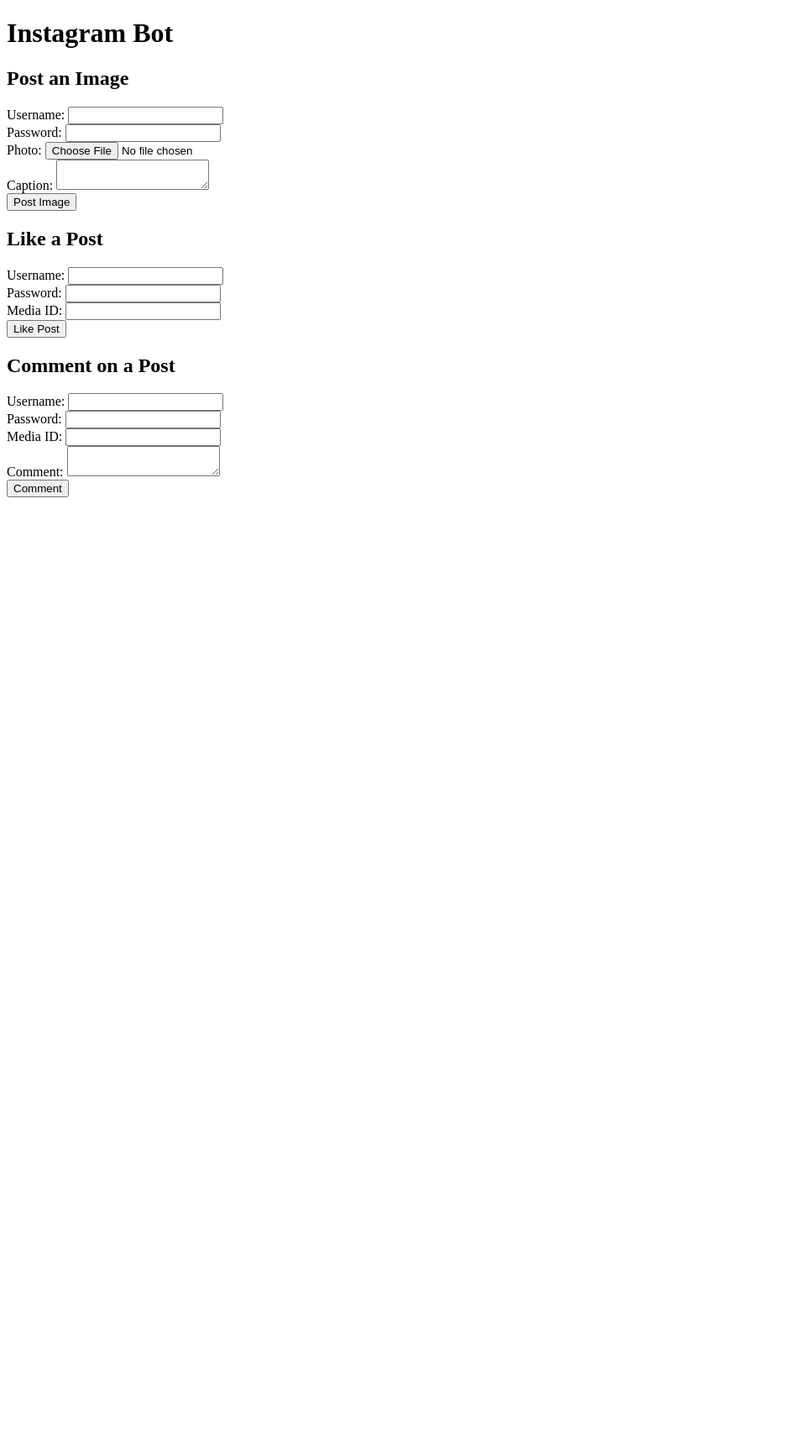
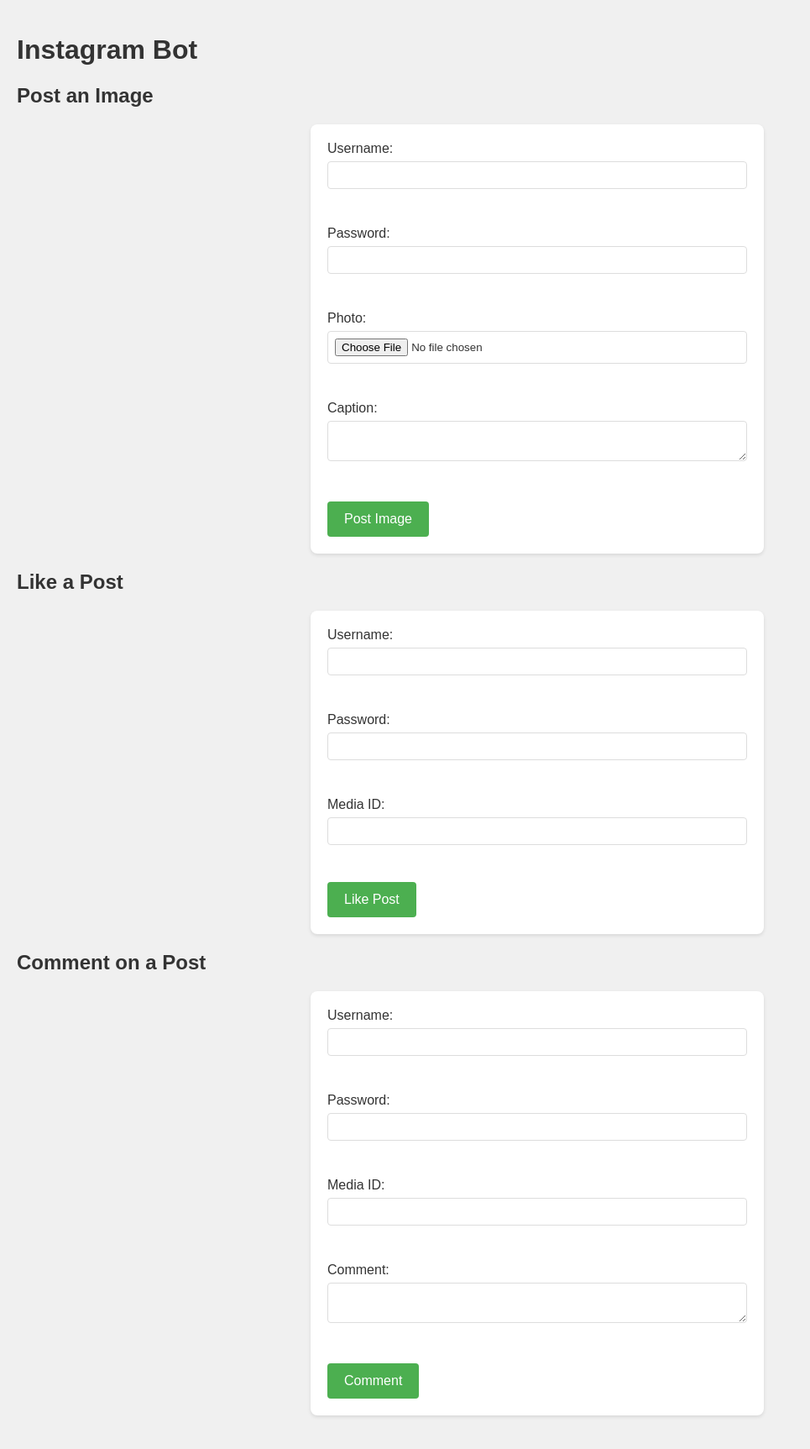
Before and after one commit to SakethSripada/Flask-SocialMedia-Automation, a Flask app: page / in a window 1280 px wide. Shown: the whole page at 84% size, without its empty margins (0-965 px from the left). Before the commit the page ends 592 px from the top, so only its background shows below. Run offline with Flask 3, Linux system fonts and the light colour scheme.

Commit message:
added css

```diff
--- /dev/null
+++ b/static/styles.css
@@ -0,0 +1,59 @@
+body {
+    font-family: Arial, sans-serif;
+    background-color: #f0f0f0;
+    margin: 0;
+    padding: 20px;
+    color: #333;
+}
+
+h1, h2 {
+    color: #333;
+}
+
+form {
+    background-color: #ffffff;
+    padding: 20px;
+    border-radius: 8px;
+    box-shadow: 0 2px 4px rgba(0, 0, 0, 0.1);
+    max-width: 500px;
+    margin: 20px auto;
+}
+
+label {
+    display: block;
+    margin-bottom: 10px;
+}
+
+input[type="text"],
+input[type="password"],
+input[type="file"],
+textarea {
+    width: 100%;
+    padding: 8px;
+    margin-top: 6px;
+    margin-bottom: 16px;
+    border: 1px solid #ddd;
+    border-radius: 4px;
+    box-sizing: border-box;
+}
+
+input[type="submit"] {
+    background-color: #4CAF50;
+    color: white;
+    padding: 12px 20px;
+    border: none;
+    border-radius: 4px;
+    cursor: pointer;
+    font-size: 16px;
+}
+
+input[type="submit"]:hover {
+    background-color: #45a049;
+}
+
+@media (max-width: 600px) {
+    form {
+        width: 100%;
+        margin: 0;
+    }
+}
--- a/templates/index.html
+++ b/templates/index.html
@@ -4,6 +4,7 @@
 <head>
     <meta charset="UTF-8">
     <meta name="viewport" content="width=device-width, initial-scale=1.0">
+    <link rel="stylesheet" href="{{ url_for('static', filename='styles.css') }}">
     <title>Instagram Actions</title>
 </head>
 <body>
```
